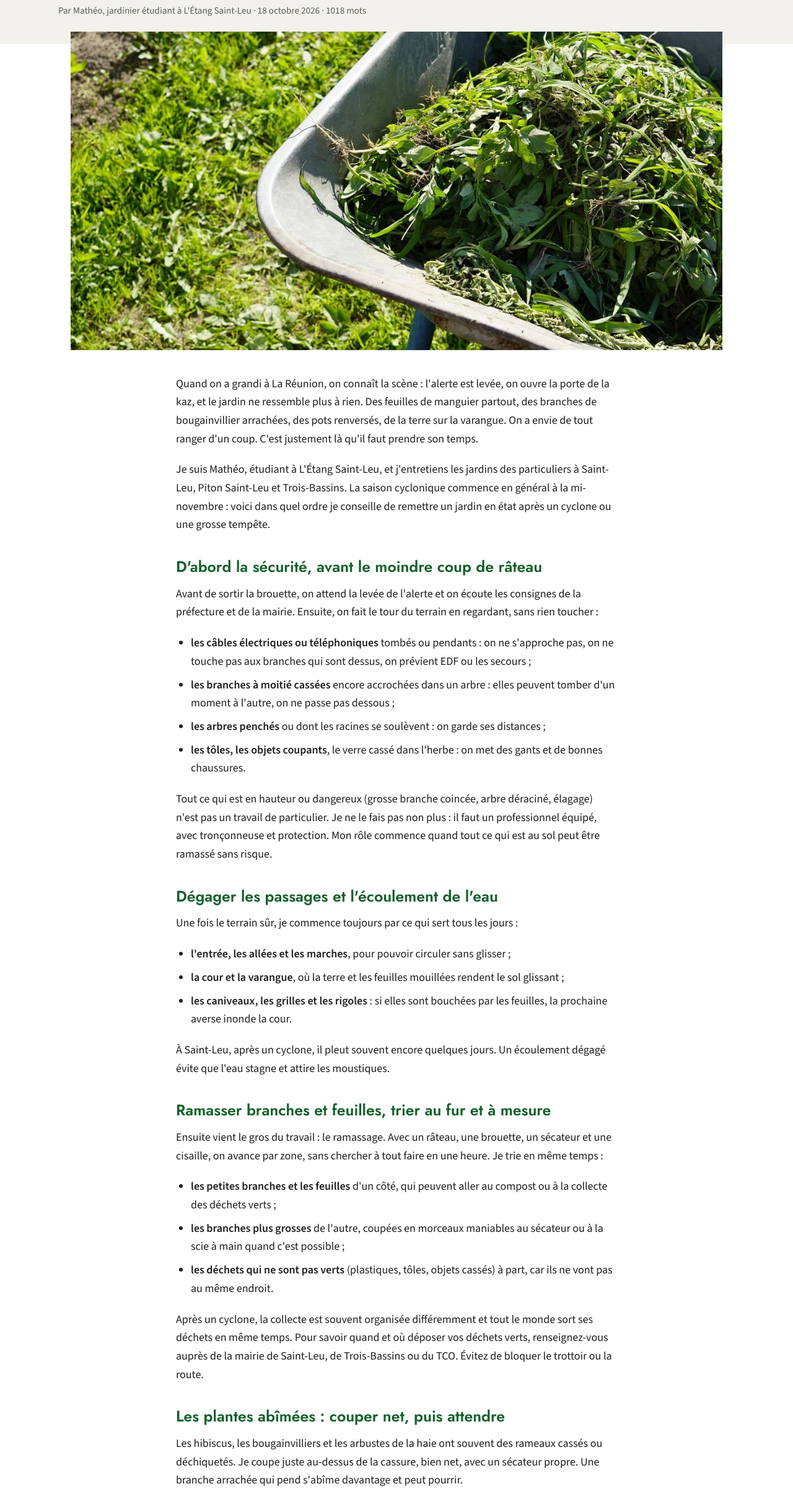
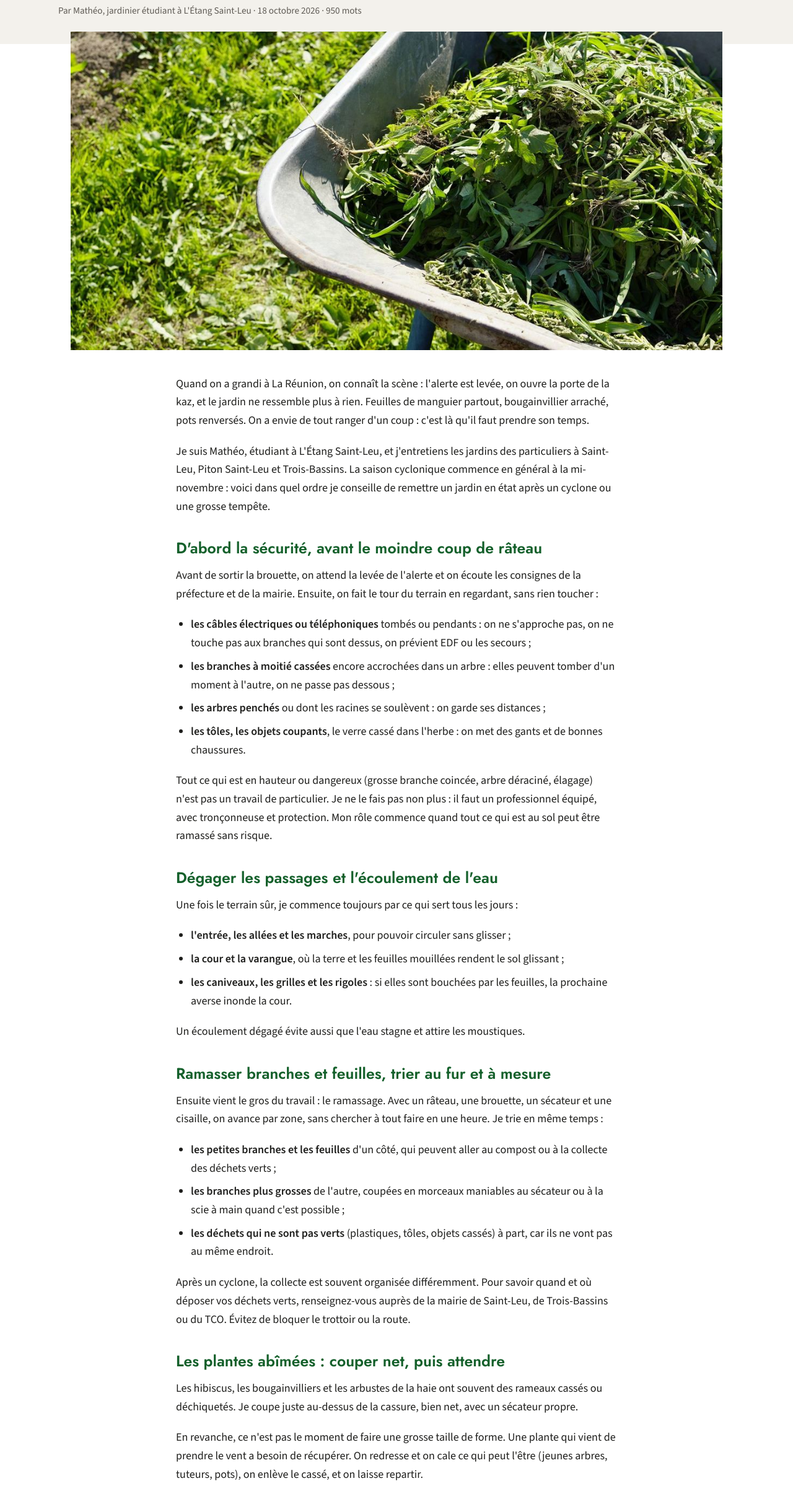
Before and after one commit to capdepontromain-stack/jardin-pei, a plain HTML site: page blog/entretien-jardin-cyclone-apres-passage/index.html in a window 1280 px wide. Shown: the part 268-2679 px from the top of the page at 62% size. Drawn offline with nearby package versions, Linux system fonts and the light colour scheme.

Commit message:
Blog : entretien-jardin-cyclone-apres-passage
Co-Authored-By: Claude Fable 5.1 <noreply@anthropic.com>

```diff
--- a/blog/entretien-jardin-cyclone-apres-passage/index.html
+++ b/blog/entretien-jardin-cyclone-apres-passage/index.html
@@ -32,7 +32,7 @@
    "dateModified": "2026-10-18",
    "inLanguage": "fr-FR",
    "image": "https://jardinpei.re/photos/ramassage-dechets-verts-reunion.jpg",
-   "wordCount": 1018,
+   "wordCount": 950,
    "author": {
     "@type": "Person",
     "name": "Mathéo Grondin",
@@ -138,13 +138,13 @@
   <div class="wrap">
     <p class="fil"><a href="/">Accueil</a> › <a href="/blog/">Conseils jardin</a></p>
     <h1>Après un cyclone : remettre son jardin en ordre à Saint-Leu</h1>
-    <p class="meta">Par Mathéo, jardinier étudiant à L'Étang Saint-Leu · <time datetime="2026-10-18">18 octobre 2026</time> · 1018 mots</p>
+    <p class="meta">Par Mathéo, jardinier étudiant à L'Étang Saint-Leu · <time datetime="2026-10-18">18 octobre 2026</time> · 950 mots</p>
   </div>
 </div>
 <div class="article-couv"><img src="/photos/ramassage-dechets-verts-reunion.jpg" alt="Ramassage de branches et de déchets verts dans un jardin à La Réunion après une tempête" width="1200" height="514"></div>
 
 <article class="article">
-<p>Quand on a grandi à La Réunion, on connaît la scène : l'alerte est levée, on ouvre la porte de la kaz, et le jardin ne ressemble plus à rien. Des feuilles de manguier partout, des branches de bougainvillier arrachées, des pots renversés, de la terre sur la varangue. On a envie de tout ranger d'un coup. C'est justement là qu'il faut prendre son temps.</p>
+<p>Quand on a grandi à La Réunion, on connaît la scène : l'alerte est levée, on ouvre la porte de la kaz, et le jardin ne ressemble plus à rien. Feuilles de manguier partout, bougainvillier arraché, pots renversés. On a envie de tout ranger d'un coup : c'est là qu'il faut prendre son temps.</p>
 <p>Je suis Mathéo, étudiant à L'Étang Saint-Leu, et j'entretiens les jardins des particuliers à Saint-Leu, Piton Saint-Leu et Trois-Bassins. La saison cyclonique commence en général à la mi-novembre : voici dans quel ordre je conseille de remettre un jardin en état après un cyclone ou une grosse tempête.</p>
 <h2>D'abord la sécurité, avant le moindre coup de râteau</h2>
 <p>Avant de sortir la brouette, on attend la levée de l'alerte et on écoute les consignes de la préfecture et de la mairie. Ensuite, on fait le tour du terrain en regardant, sans rien toucher :</p>
@@ -153,17 +153,17 @@
 <h2>Dégager les passages et l'écoulement de l'eau</h2>
 <p>Une fois le terrain sûr, je commence toujours par ce qui sert tous les jours :</p>
 <ul><li><strong>l'entrée, les allées et les marches</strong>, pour pouvoir circuler sans glisser ;</li><li><strong>la cour et la varangue</strong>, où la terre et les feuilles mouillées rendent le sol glissant ;</li><li><strong>les caniveaux, les grilles et les rigoles</strong> : si elles sont bouchées par les feuilles, la prochaine averse inonde la cour.</li></ul>
-<p>À Saint-Leu, après un cyclone, il pleut souvent encore quelques jours. Un écoulement dégagé évite que l'eau stagne et attire les moustiques.</p>
+<p>Un écoulement dégagé évite aussi que l'eau stagne et attire les moustiques.</p>
 <h2>Ramasser branches et feuilles, trier au fur et à mesure</h2>
 <p>Ensuite vient le gros du travail : le ramassage. Avec un râteau, une brouette, un sécateur et une cisaille, on avance par zone, sans chercher à tout faire en une heure. Je trie en même temps :</p>
 <ul><li><strong>les petites branches et les feuilles</strong> d'un côté, qui peuvent aller au compost ou à la collecte des déchets verts ;</li><li><strong>les branches plus grosses</strong> de l'autre, coupées en morceaux maniables au sécateur ou à la scie à main quand c'est possible ;</li><li><strong>les déchets qui ne sont pas verts</strong> (plastiques, tôles, objets cassés) à part, car ils ne vont pas au même endroit.</li></ul>
-<p>Après un cyclone, la collecte est souvent organisée différemment et tout le monde sort ses déchets en même temps. Pour savoir quand et où déposer vos déchets verts, renseignez-vous auprès de la mairie de Saint-Leu, de Trois-Bassins ou du TCO. Évitez de bloquer le trottoir ou la route.</p>
+<p>Après un cyclone, la collecte est souvent organisée différemment. Pour savoir quand et où déposer vos déchets verts, renseignez-vous auprès de la mairie de Saint-Leu, de Trois-Bassins ou du TCO. Évitez de bloquer le trottoir ou la route.</p>
 <h2>Les plantes abîmées : couper net, puis attendre</h2>
-<p>Les hibiscus, les bougainvilliers et les arbustes de la haie ont souvent des rameaux cassés ou déchiquetés. Je coupe juste au-dessus de la cassure, bien net, avec un sécateur propre. Une branche arrachée qui pend s'abîme davantage et peut pourrir.</p>
-<p>En revanche, ce n'est pas le moment de faire une grosse taille de forme. Une plante qui vient de prendre le vent a besoin de récupérer. On redresse et on cale ce qui peut l'être (jeunes arbres, tuteurs, pots), on enlève le cassé, et on laisse repartir. Avec la chaleur et l'humidité de l'été austral, la plupart des plantes de l'Ouest repoussent vite.</p>
+<p>Les hibiscus, les bougainvilliers et les arbustes de la haie ont souvent des rameaux cassés ou déchiquetés. Je coupe juste au-dessus de la cassure, bien net, avec un sécateur propre.</p>
+<p>En revanche, ce n'est pas le moment de faire une grosse taille de forme. Une plante qui vient de prendre le vent a besoin de récupérer. On redresse et on cale ce qui peut l'être (jeunes arbres, tuteurs, pots), on enlève le cassé, et on laisse repartir.</p>
 <p>Pour la pelouse, on attend qu'elle sèche un peu avant de tondre : passer la tondeuse sur une herbe gorgée d'eau et pleine de brindilles abîme le gazon et la machine. On ramasse d'abord tout ce qui traîne, on tond ensuite.</p>
 <h2>Ce que je peux faire pour vous après un cyclone</h2>
-<p>Après un passage de cyclone, les demandes arrivent toutes en même temps. Je fais au mieux pour passer rapidement, en commençant par les personnes qui ne peuvent pas se baisser ou porter. Concrètement, je m'occupe du ramassage des feuilles et des branches au sol, du dégagement des allées et de la cour, de la coupe des rameaux cassés, du tri des déchets verts et de la tonte quand le sol le permet. Appelez-moi ou envoyez-moi un message avec votre quartier (L'Étang Saint-Leu, Saint-Leu, Piton Saint-Leu, Trois-Bassins) et, si possible, une photo du jardin : ça m'aide à prévoir le temps qu'il faut.</p>
+<p>Après un cyclone, les demandes arrivent toutes en même temps. Je fais au mieux, en commençant par les personnes qui ne peuvent pas se baisser ou porter. Concrètement, je m'occupe du ramassage des feuilles et des branches au sol, du dégagement des allées et de la cour, de la coupe des rameaux cassés, du tri des déchets verts et de la tonte quand le sol le permet. Appelez-moi ou envoyez-moi un message avec votre quartier (L'Étang Saint-Leu, Saint-Leu, Piton Saint-Leu, Trois-Bassins) et, si possible, une photo du jardin : ça m'aide à prévoir le temps qu'il faut.</p>
 <h2>Questions fréquentes</h2>
 <p><strong>Combien de temps après le cyclone peut-on nettoyer le jardin ?</strong> Pas avant la levée de l'alerte et le feu vert des autorités. Ensuite, on commence par un tour de sécurité, puis on nettoie dès que le terrain n'est plus dangereux.</p>
 <p><strong>Pouvez-vous couper un arbre tombé ou une grosse branche ?</strong> Non. Pour un arbre tombé, une branche coincée en hauteur ou tout travail à la tronçonneuse, il faut un professionnel de l'élagage. Je m'occupe de tout ce qui peut être ramassé ou coupé au sol avec du matériel léger.</p>
--- a/outils/articles.json
+++ b/outils/articles.json
@@ -6,7 +6,8 @@
     "date": "2026-10-18",
     "image": "ramassage-dechets-verts-reunion.jpg",
     "alt": "Ramassage de branches et de déchets verts dans un jardin à La Réunion après une tempête",
-    "mots": 1018
+    "mots": 950,
+    "modifie": "2026-10-18"
   },
   {
     "titre": "Entretien de jardin pour les personnes âgées à Saint-Leu",
```
Also changed, not shown: 1 other file.
